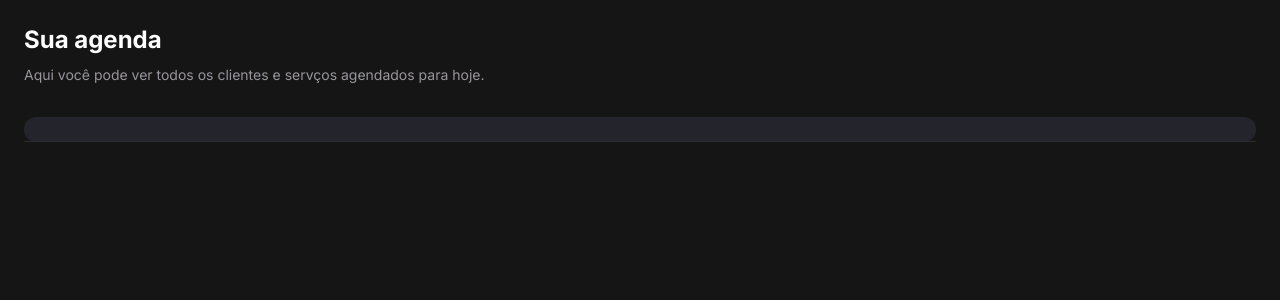
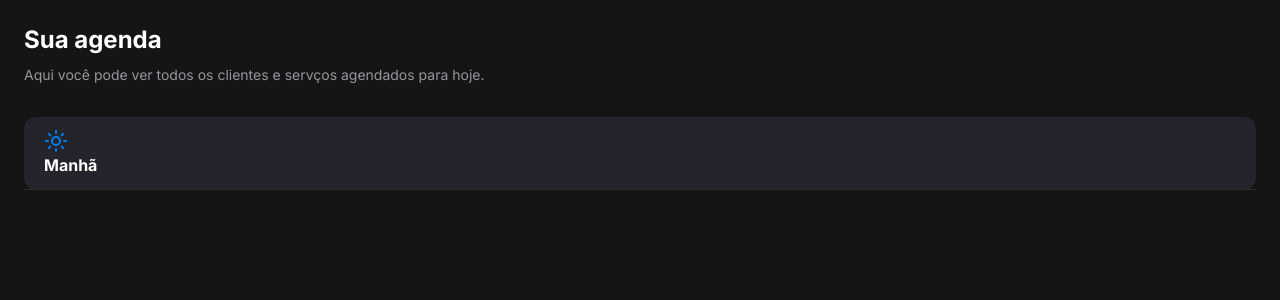
Before and after one commit to RafaelMatos/pet-shop, a Next.js app: page / in a window 1280 px wide. Shown: the top 300 px of the page. Built offline with nearby package versions, Linux system fonts and the light colour scheme.

Commit message:
fix: resolve typescript types for PeriodSection and Appointment

```diff
--- a/src/app/page.tsx
+++ b/src/app/page.tsx
@@ -96,7 +96,7 @@ export default function Home() {
           </p>
         </div>
       </div>
-      <PeriodSection period={[]} />
+      <PeriodSection period={{ title: 'Manhã', type: 'morning', timeRange: '09:00 - 12:00', appointments: [] }} />
     </div>
   );
 }
--- a/src/components/period-section/period-section.tsx
+++ b/src/components/period-section/period-section.tsx
@@ -1,7 +1,8 @@
 import { Cloudy, Moon, Sun } from 'lucide-react';
+import { AppointmentPeriod } from '@/types/appointment';
 
 type PeriodSectionProps = {
-  period: any;
+  period: AppointmentPeriod;
 };
 
 const periodIcons = {
@@ -15,9 +16,9 @@ export const PeriodSection = ({ period }: PeriodSectionProps) => {
     <section className="mb-8 bg-background-tertiary rounded-xl">
       <div className="flex items-center px-5 py-3 justify-between border-b border-[#2E2C30]">
         <div>
-          {periodIcons[period?.type]}
+          {periodIcons[period.type]}
           <h2 className="text-label-large-size text-content-primary">
-            {period?.title}
+            {period.title}
           </h2>
         </div>
       </div>
```
